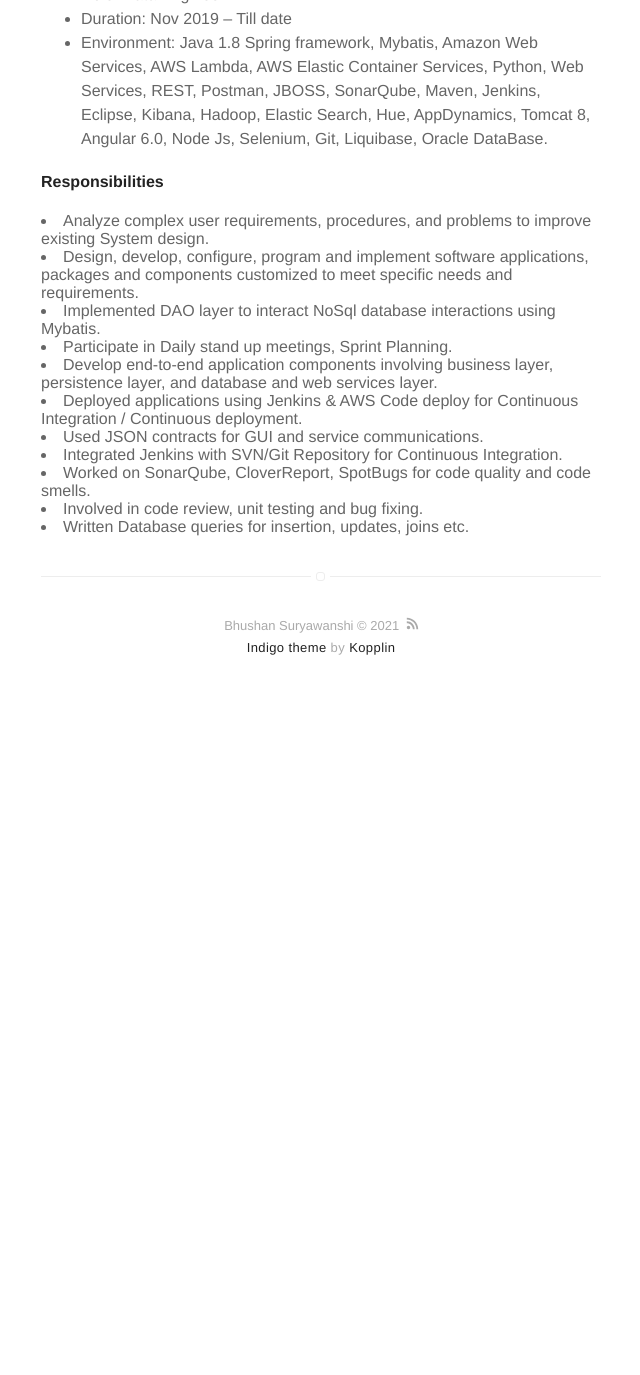
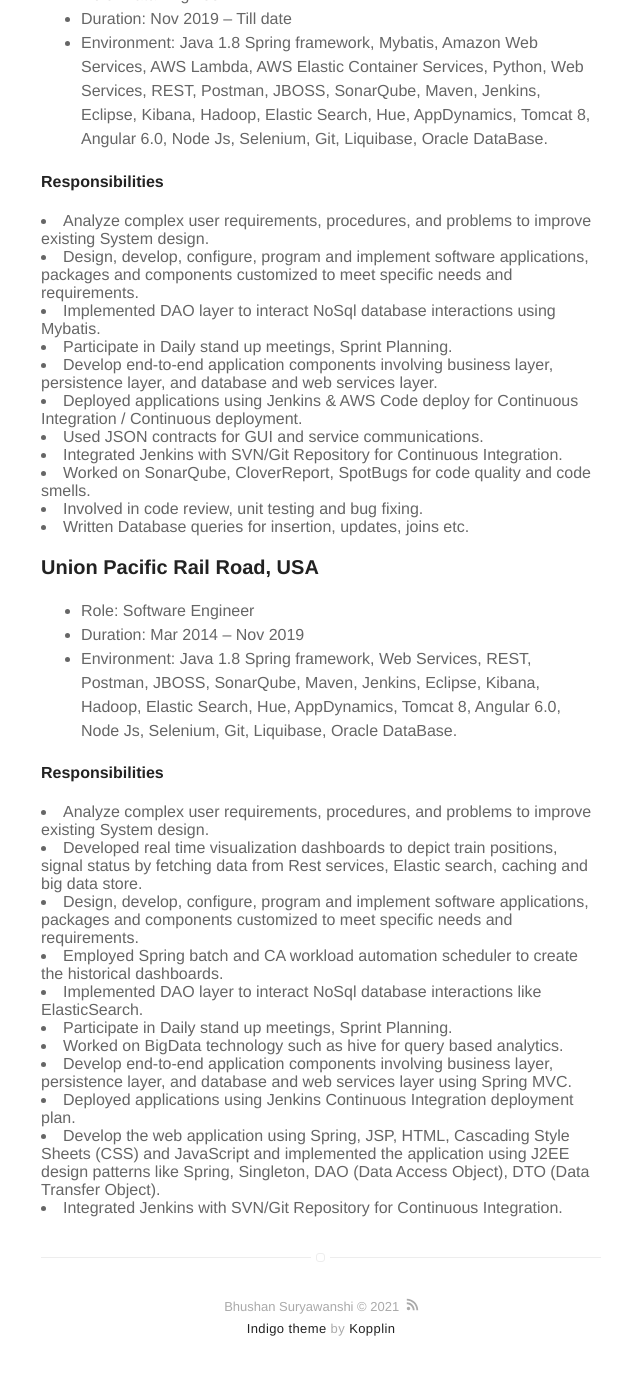
Before and after one commit to BhushanGitHub/bhushanGitHub.github.io, a Jekyll site: the page built from work.md, in a window 1280 px wide and 1400 px high, scrolled down 1973 px. Shown: the top 1375 px of the window, without its empty margins (319-959 px from the left). Built offline with Jekyll 4.4.1, drawn with Linux system fonts in a browser that asks for light colours; before the commit the page ends 2692 px from its top, so only the background shows below that.

Commit message:
added details for preject 2

```diff
--- a/work.md
+++ b/work.md
@@ -105,3 +105,28 @@
     <li>Involved in code review, unit testing and bug fixing.</li>
     <li>Written Database queries for insertion, updates, joins etc.</li>
 </u1>
+
+
+<h3>Union Pacific Rail Road, USA</h3>
+
+<ul>
+	<li>Role: Software Engineer</li>
+	<li>Duration:  Mar 2014 – Nov 2019</li>
+	<li>Environment: Java 1.8 Spring framework, Web Services, REST, Postman, JBOSS, SonarQube, Maven, Jenkins, Eclipse, Kibana, Hadoop, Elastic Search, Hue,  AppDynamics, Tomcat 8, Angular 6.0, Node Js, Selenium, Git, Liquibase, Oracle DataBase.</li>
+</ul>
+
+<h4>Responsibilities</h4>
+
+<u1>
+    <li>Analyze complex user requirements, procedures, and problems to improve existing System design.</li>
+    <li>Developed real time visualization dashboards to depict train positions, signal status by fetching data from Rest services, Elastic search, caching and big data store.</li>
+    <li>Design, develop, configure, program and implement software applications, packages and components customized to meet specific needs and requirements.</li>
+    <li>Employed Spring batch and CA workload automation scheduler to create the historical dashboards. </li>
+    <li>Implemented DAO layer to interact NoSql database interactions like ElasticSearch.</li>
+    <li>Participate in Daily stand up meetings, Sprint Planning.</li>
+    <li>Worked on BigData technology such as hive for query based analytics. </li>
+    <li>Develop end-to-end application components involving business layer, persistence layer, and database and web services layer using Spring MVC.</li>
+    <li>Deployed applications using Jenkins Continuous Integration deployment plan.</li>
+    <li>Develop the web application using Spring, JSP, HTML, Cascading Style Sheets (CSS) and JavaScript and implemented the application using J2EE design patterns like Spring, Singleton, DAO (Data Access Object), DTO (Data Transfer Object).</li>
+    <li>Integrated Jenkins with SVN/Git Repository for Continuous Integration.</li>
+</u1>
```
